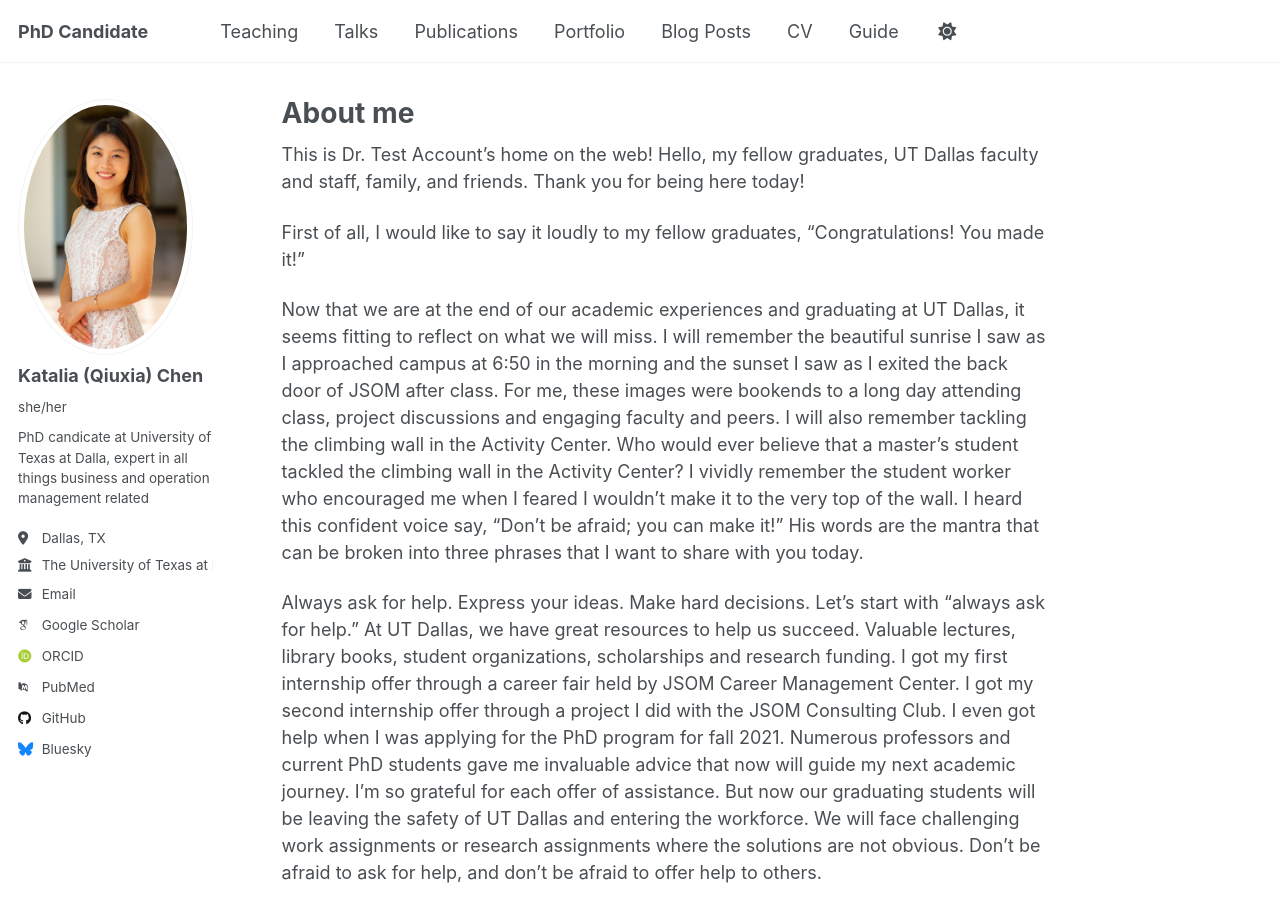
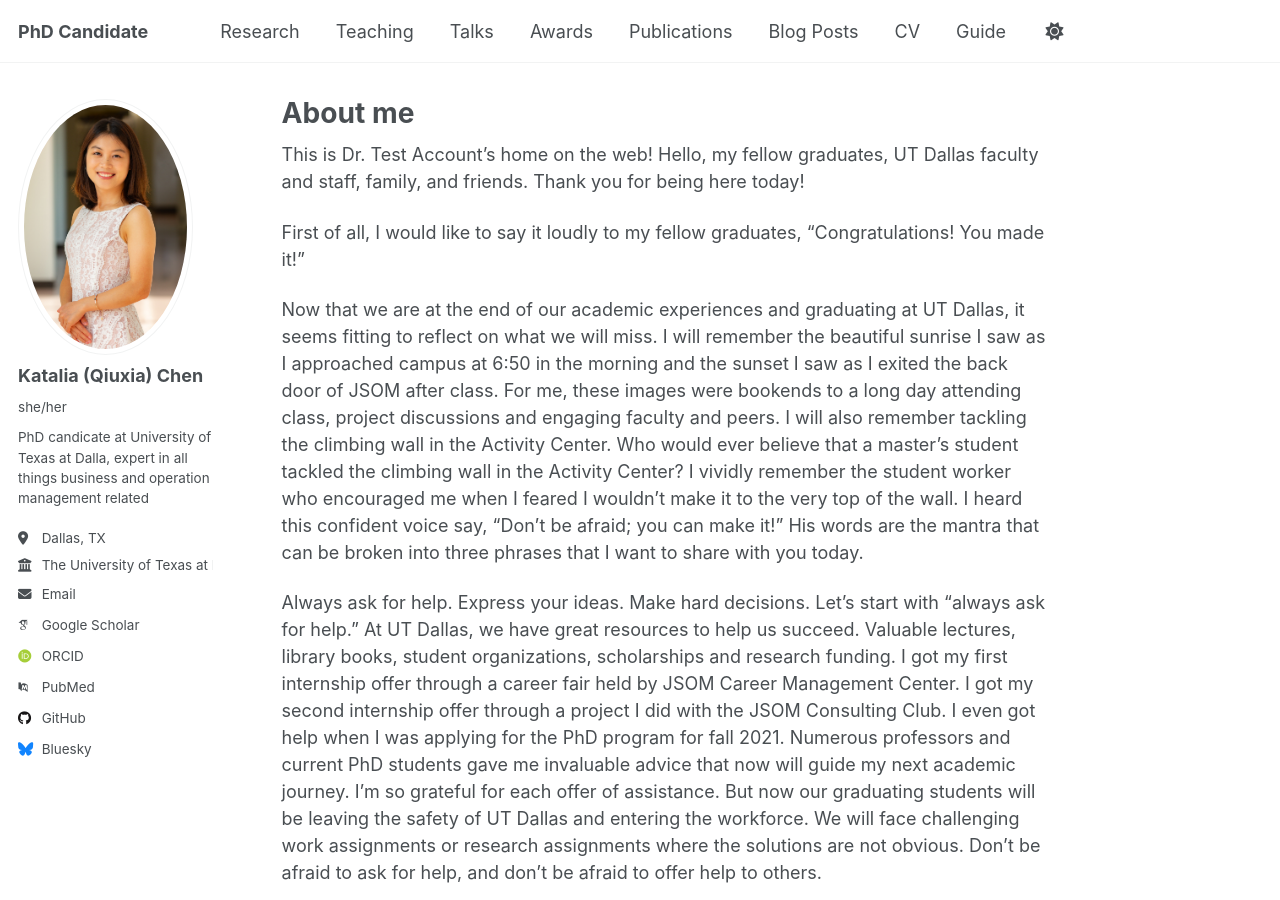
Before and after one commit to qxc2/Katalia_Qiuxia_Chen_v1, a Jekyll site: the page built from _pages/about.md, in a window 1280 px wide and 900 px high. Built offline with Jekyll 4.4.1, drawn with Linux system fonts in a browser that asks for light colours; some web fonts are replaced.

Commit message:
Update navigation.yml

```diff
--- a/_data/navigation.yml
+++ b/_data/navigation.yml
@@ -9,6 +9,8 @@
 
 main:
 
+  - title: "Research"
+    url: /research/
 
   - title: "Teaching"
     url: /teaching/
@@ -16,11 +18,14 @@ main:
   - title: "Talks"
     url: /talks/
 
+  - title: "Awards"
+    url: /awards/
+
   - title: "Publications"
     url: /publications/
 
-  - title: "Portfolio"
-    url: /portfolio/
+#  - title: "Portfolio"
+ #   url: /portfolio/
 
   - title: "Blog Posts"
     url: /year-archive/
```
